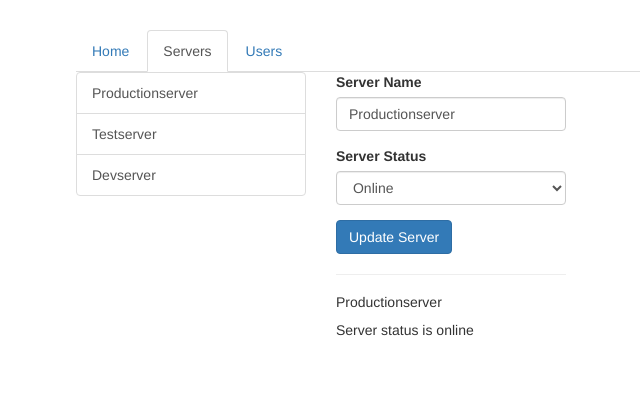
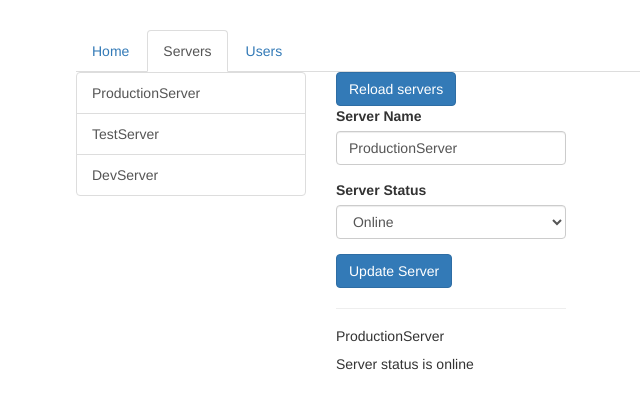
Before and after one commit to jfspps/AngularRouting, an Angular app: page /servers in a window 1280 px wide. Shown: the top 408 px of the page, without its empty margins (189-829 px from the left). Built offline with nearby package versions, Linux system fonts and the light colour scheme.

Commit message:
navigation with JS methods (e.g. listeners)

```diff
--- a/src/app/app.component.html
+++ b/src/app/app.component.html
@@ -2,7 +2,8 @@
   <div class="row">
     <div class="col-xs-12 col-sm-10 col-md-8 col-sm-offset-1 col-md-offset-2">
       <ul class="nav nav-tabs">
-        <!-- Note that the path "/" is present in all subdirectories so we allow Angular to apply routerLinkActive only if it is exactly "/" -->
+        <!-- Note that the path "/" is present in all subdirectories so we allow Angular to apply routerLinkActive
+          only if it is exactly "/" -->
         <li role="presentation" routerLinkActive="active" [routerLinkActiveOptions]="{ exact: true }">
           <a routerLink="/">Home</a>
         </li>
--- a/src/app/home/home.component.html
+++ b/src/app/home/home.component.html
@@ -1,2 +1,4 @@
 <h4>Welcome to Server Manager 4.0</h4>
 <p>Manage your Servers and Users.</p>
+
+<button class="btn btn-primary"(click)="loadServers()">Load servers</button>
--- a/src/app/home/home.component.ts
+++ b/src/app/home/home.component.ts
@@ -1,4 +1,5 @@
 import { Component, OnInit } from '@angular/core';
+import { Router } from '@angular/router';
 
 @Component({
   selector: 'app-home',
@@ -7,9 +8,13 @@ import { Component, OnInit } from '@angular/core';
 })
 export class HomeComponent implements OnInit {
 
-  constructor() { }
+  constructor(private router: Router) { }
 
   ngOnInit() {
   }
 
+  loadServers(){
+    // perform something via a backend etc...
+    this.router.navigate(['/servers']);
+  }
 }
--- a/src/app/servers/servers.component.html
+++ b/src/app/servers/servers.component.html
@@ -10,6 +10,7 @@
     </div>
   </div>
   <div class="col-xs-12 col-sm-4">
+    <button class="btn btn-primary"(click)="reloadServers()">Reload servers</button>
     <app-edit-server></app-edit-server>
     <hr>
     <app-server></app-server>
--- a/src/app/servers/servers.component.ts
+++ b/src/app/servers/servers.component.ts
@@ -1,4 +1,5 @@
 import { Component, OnInit } from '@angular/core';
+import { ActivatedRoute, Router } from '@angular/router';
 import { ServersService } from './servers.service';
 
 @Component({
@@ -9,10 +10,26 @@ import { ServersService } from './servers.service';
 export class ServersComponent implements OnInit {
   public servers: {id: number, name: string, status: string}[] = [];
 
-  constructor(private serversService: ServersService) { }
+  // the third parameter is need when a second parameter is passed to navigate() to inject the current path
+  constructor(private serversService: ServersService,
+    private router: Router,
+    private currentPath: ActivatedRoute) { }
 
   ngOnInit() {
     this.servers = this.serversService.getServers();
   }
 
+  reloadServers(){
+    console.log('reload servers requested...');
+
+    // relative link; note that navigate() does not know about the current path (unlike routerLink in appComponent)
+    this.router.navigate(['servers']);
+
+    // relative link again, but with the current route/path injected into navigate
+    // (without the second paramter, Angular defaults currentPath to root "/")
+
+    // this would fail because when viewing the servers component, the currentPath is "/servers" and so
+    // navigate() attempts to access "/servers/servers"
+    // this.router.navigate(['servers'], {relativeTo: this.currentPath});
+  }
 }
--- a/src/app/servers/servers.service.ts
+++ b/src/app/servers/servers.service.ts
@@ -2,17 +2,17 @@ export class ServersService {
   private servers = [
     {
       id: 1,
-      name: 'Productionserver',
+      name: 'ProductionServer',
       status: 'online'
     },
     {
       id: 2,
-      name: 'Testserver',
+      name: 'TestServer',
       status: 'offline'
     },
     {
       id: 3,
-      name: 'Devserver',
+      name: 'DevServer',
       status: 'offline'
     }
   ];
```
